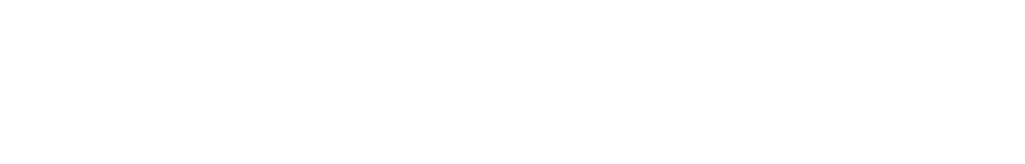
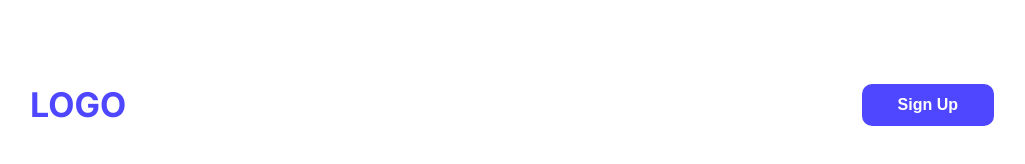
Before and after one commit to tahmid-codes-it/assignment-01, a plain HTML site: page index.html in a window 1280 px wide. Shown: the whole page, without its empty margins (128-1153 px from the left). Drawn offline with Linux system fonts and the light colour scheme.

Commit message:
added nav bar

```diff
--- a/index.html
+++ b/index.html
@@ -4,10 +4,22 @@
     <meta charset="UTF-8">
     <meta name="viewport" content="width=device-width, initial-scale=1.0">
     <title>assignment-01</title>
+    <link rel="preconnect" href="https://fonts.googleapis.com">
+<link rel="preconnect" href="https://fonts.gstatic.com" crossorigin>
+<link href="https://fonts.googleapis.com/css2?family=Inter:ital,opsz,wght@0,14..32,100..900;1,14..32,100..900&display=swap" rel="stylesheet">
+<link rel="preconnect" href="https://fonts.googleapis.com">
+<link rel="preconnect" href="https://fonts.gstatic.com" crossorigin>
+<link href="https://fonts.googleapis.com/css2?family=Raleway:ital,wght@0,100..900;1,100..900&display=swap" rel="stylesheet">
+    <link rel="stylesheet" href="style.css">
 </head>
 <body>
     <header>
-
+<nav>
+    <h3 class="inter-normal">LOGO</h3>
+    <div class="nav-button">
+        <button>Sign Up</button>
+    </div>
+</nav>
     </header>
 
     <main>
--- /dev/null
+++ b/style.css
@@ -0,0 +1,41 @@
+/* shared style */
+.inter-normal {
+    font-family: "Inter", sans-serif;
+    font-optical-sizing: auto;
+    font-style: normal;
+}
+
+
+.raleway-normal {
+    font-family: "Raleway", sans-serif;
+    font-optical-sizing: auto;
+    font-style: normal;
+}
+
+/* Navigation bar */
+nav {
+    display: flex;
+    justify-content: space-between;
+    align-items: center;
+    margin: 50px 150px;
+}
+
+nav h3 {
+    color: #4E47FF;
+    font-size: 34px;
+    font-weight: bolder;
+}
+
+nav button {
+    font-size: 16px;
+    font-weight: bold;
+    padding: 12px 36px;
+    text-decoration: none;
+    background-color: #4E47FF;
+    border: none;
+    border-radius: 10px;
+    color: #FFFFFF;
+
+}
+
+nav button a {}
```
